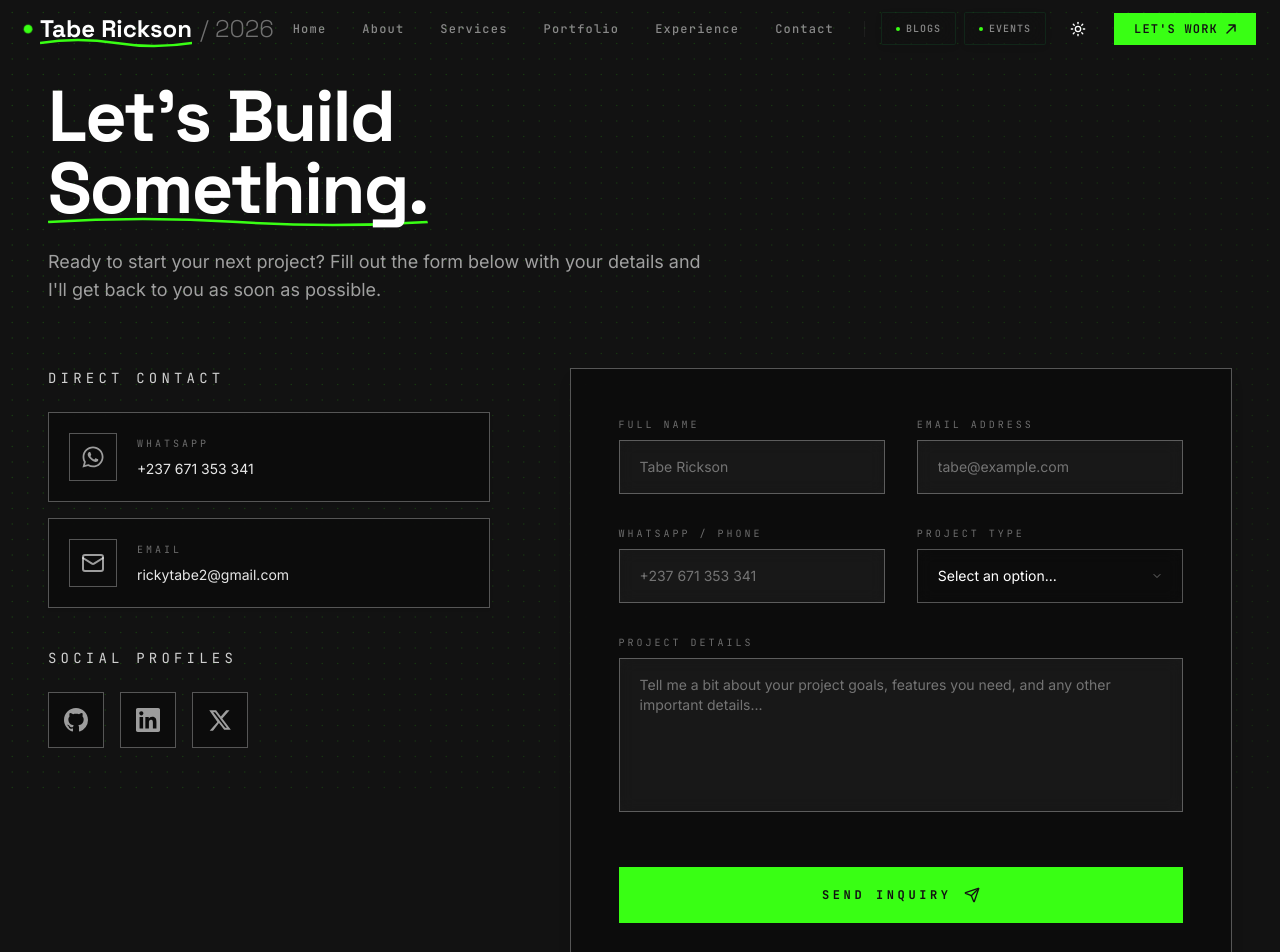
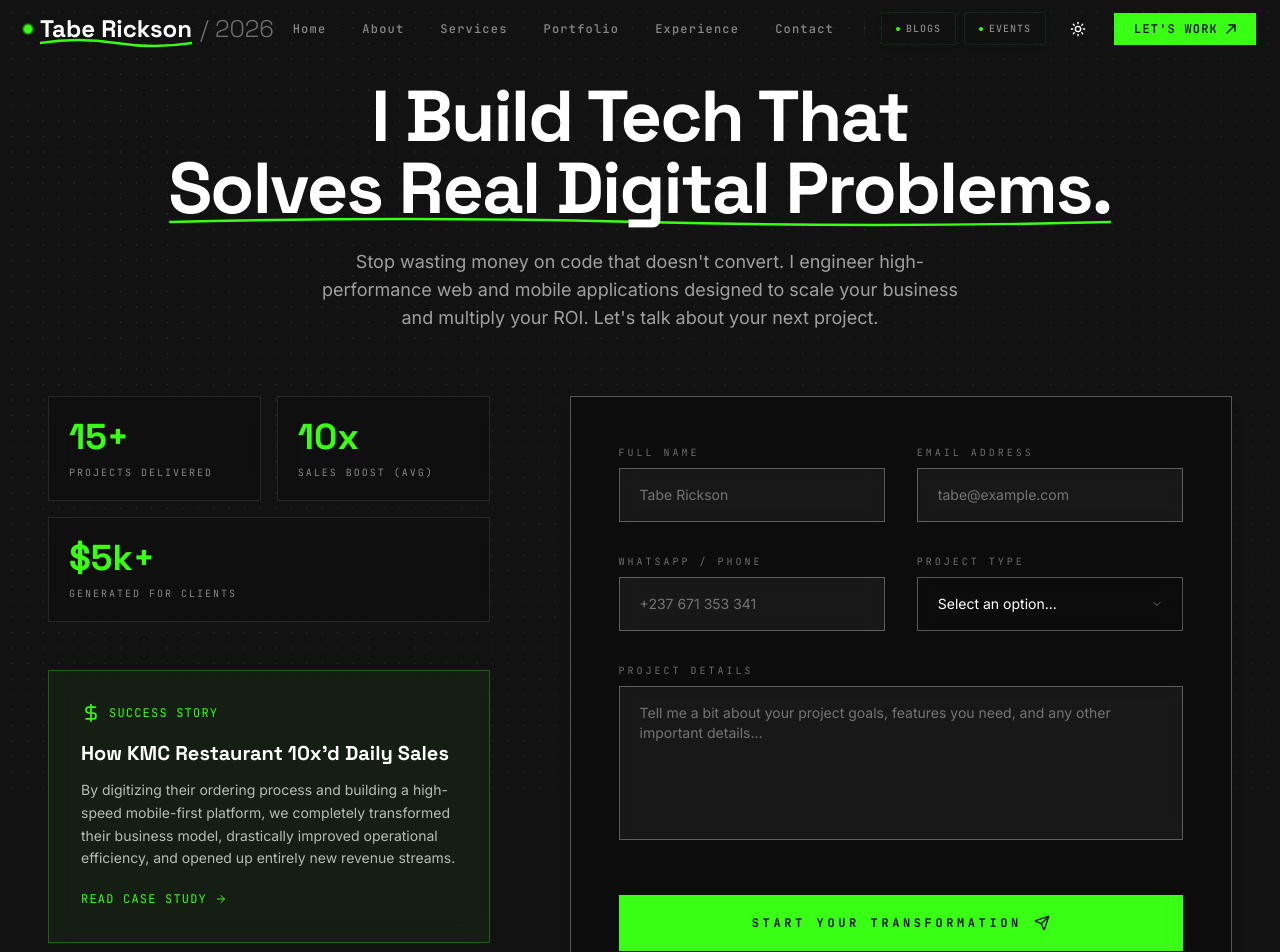
Before and after one commit to rickytabe/Tabe-Rickson-Portfolio, a Next.js app: page /lets-work in a window 1280 px wide. Shown: the top 952 px of the page. Built offline with nearby package versions, Linux system fonts and the light colour scheme.

Commit message:
feat: create contact page with form submission and project impact metrics

```diff
--- a/src/app/lets-work/page.tsx
+++ b/src/app/lets-work/page.tsx
@@ -103,19 +103,19 @@ export default function LetsWorkPage() {
           initial={{ opacity: 0, y: 30 }}
           animate={{ opacity: 1, y: 0 }}
           transition={{ duration: 0.8, ease: [0.16, 1, 0.3, 1] }}
-          className="mb-16"
+          className="mb-16 flex flex-col items-center text-center"
         >
 
 
           <AnimatedText
             as="h1"
-            text={<>Let&apos;s Build<br />Something.</>}
-            className="items-start"
-            textClassName="text-4xl md:text-6xl lg:text-7xl font-bold text-foreground tracking-tight font-sans text-left"
+            text={<>I Build Tech That<br />Solves Real Digital Problems.</>}
+            className="items-center"
+            textClassName="text-4xl md:text-6xl lg:text-7xl font-bold text-foreground tracking-tight font-sans text-center"
             underlineClassName="text-[#39FF14]"
           />
-          <p className="text-foreground/60 font-inter max-w-2xl mt-6 text-lg">
-            Ready to start your next project? Fill out the form below with your details and I&apos;ll get back to you as soon as possible.
+          <p className="text-foreground/60 font-inter max-w-2xl mx-auto mt-6 text-lg text-center">
+            Stop wasting money on code that doesn&apos;t convert. I engineer high-performance web and mobile applications designed to scale your business and multiply your ROI. Let&apos;s talk about your next project.
           </p>
         </motion.div>
 
@@ -125,8 +125,45 @@ export default function LetsWorkPage() {
             initial={{ opacity: 0, x: -40 }}
             animate={{ opacity: 1, x: 0 }}
             transition={{ duration: 0.8, ease: [0.16, 1, 0.3, 1], delay: 0.2 }}
-            className="space-y-10"
+            className="space-y-12"
           >
+            {/* ── Impact Metrics ── */}
+            <div className="grid grid-cols-2 gap-4">
+              <div className="p-5 border border-foreground/10 bg-card-bg/50 backdrop-blur-md relative overflow-hidden group hover:border-[#39FF14]/50 transition-colors duration-300">
+                <div className="text-3xl lg:text-4xl font-bold font-sans text-[#39FF14] mb-2 group-hover:scale-105 transition-transform duration-300">15+</div>
+                <div className="text-[10px] font-mono uppercase tracking-[0.2em] text-foreground/50 group-hover:text-foreground/80 transition-colors">Projects Delivered</div>
+              </div>
+              <div className="p-5 border border-foreground/10 bg-card-bg/50 backdrop-blur-md relative overflow-hidden group hover:border-[#39FF14]/50 transition-colors duration-300">
+                <div className="text-3xl lg:text-4xl font-bold font-sans text-[#39FF14] mb-2 group-hover:scale-105 transition-transform duration-300">10x</div>
+                <div className="text-[10px] font-mono uppercase tracking-[0.2em] text-foreground/50 group-hover:text-foreground/80 transition-colors">Sales Boost (Avg)</div>
+              </div>
+              <div className="p-5 border border-foreground/10 bg-card-bg/50 backdrop-blur-md relative overflow-hidden group hover:border-[#39FF14]/50 transition-colors duration-300 col-span-2">
+                <div className="text-3xl lg:text-4xl font-bold font-sans text-[#39FF14] mb-2 group-hover:scale-105 transition-transform duration-300">$5k+</div>
+                <div className="text-[10px] font-mono uppercase tracking-[0.2em] text-foreground/50 group-hover:text-foreground/80 transition-colors">Generated For Clients</div>
+              </div>
+            </div>
+
+            {/* ── Success Story ── */}
+            <div className="p-6 md:p-8 border border-[#39FF14]/30 bg-[#39FF14]/5 relative overflow-hidden group backdrop-blur-md">
+               <div className="absolute inset-0 bg-[#39FF14]/10 translate-y-full group-hover:translate-y-0 transition-transform duration-500 ease-out z-0"></div>
+               <div className="relative z-10">
+                 <div className="flex items-center gap-2 mb-4">
+                   <svg width="20" height="20" viewBox="0 0 24 24" fill="none" stroke="#39FF14" strokeWidth="2" strokeLinecap="round" strokeLinejoin="round"><path d="M12 2v20M17 5H9.5a3.5 3.5 0 0 0 0 7h5a3.5 3.5 0 0 1 0 7H6"/></svg>
+                   <span className="text-xs font-mono tracking-widest uppercase text-[#39FF14]">Success Story</span>
+                 </div>
+                 <h4 className="text-foreground font-sans font-bold text-xl mb-3">How KMC Restaurant 10x&apos;d Daily Sales</h4>
+                 <p className="text-foreground/70 font-inter text-sm leading-relaxed mb-4">
+                   By digitizing their ordering process and building a high-speed mobile-first platform, we completely transformed their business model, drastically improved operational efficiency, and opened up entirely new revenue streams.
+                 </p>
+                 <a href="/projects/kmc-restaurant" className="inline-flex items-center gap-2 text-xs font-mono tracking-widest uppercase text-[#39FF14] hover:text-foreground transition-colors group/link">
+                   Read Case Study
+                   <svg className="transition-transform duration-300 group-hover/link:translate-x-1" width="12" height="12" viewBox="0 0 24 24" fill="none" stroke="currentColor" strokeWidth="2" strokeLinecap="round" strokeLinejoin="round"><path d="M5 12h14M12 5l7 7-7 7"/></svg>
+                 </a>
+               </div>
+            </div>
+
+            {/* ── Divider ── */}
+            <div className="h-px w-full bg-foreground/10"></div>
             <div>
               <h3 className={`${labelClasses} !text-sm !text-foreground/80 mb-6`}>Direct Contact</h3>
               <div className="space-y-4">
@@ -328,7 +365,7 @@ export default function LetsWorkPage() {
                           </>
                         ) : (
                           <>
-                            Send Inquiry
+                            Start Your Transformation
                             <SendIcon size={16} />
                           </>
                         )}
```
